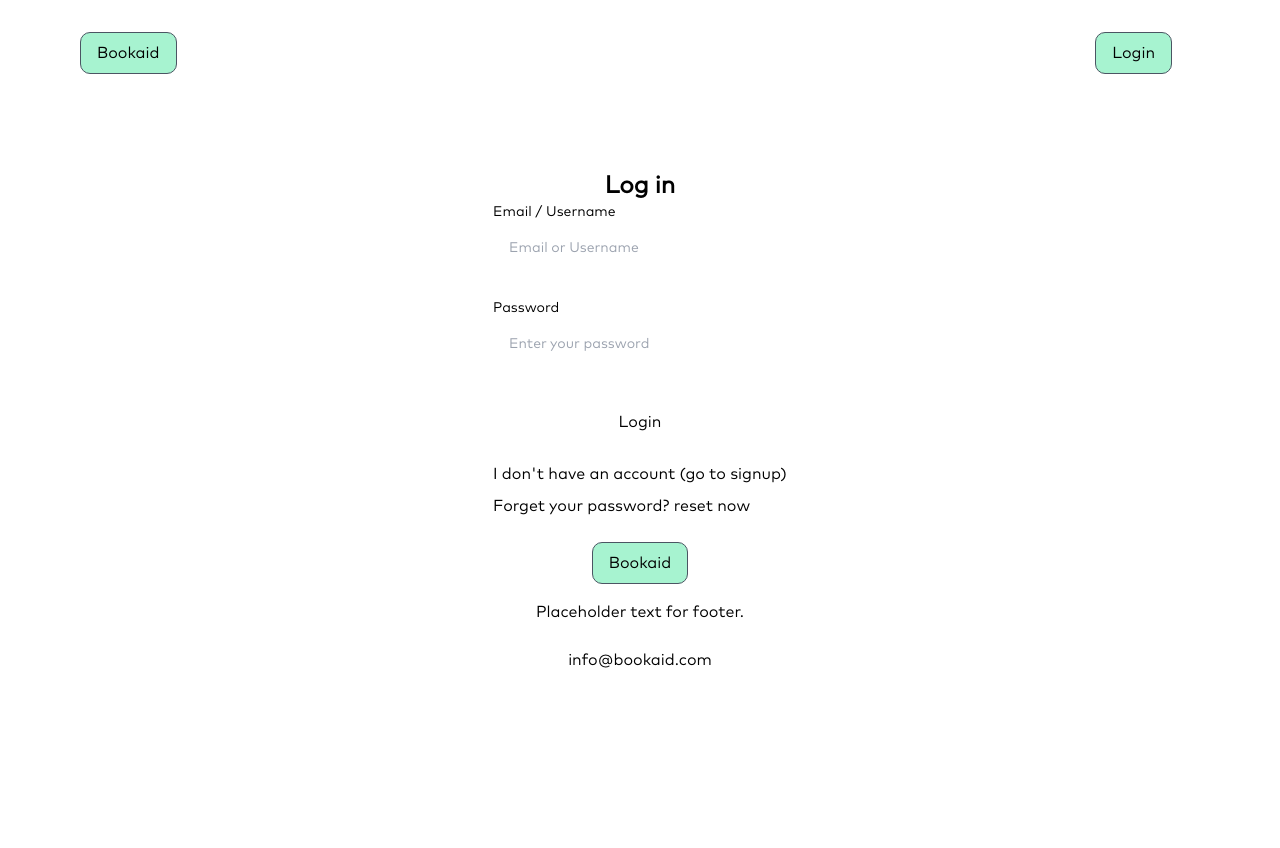
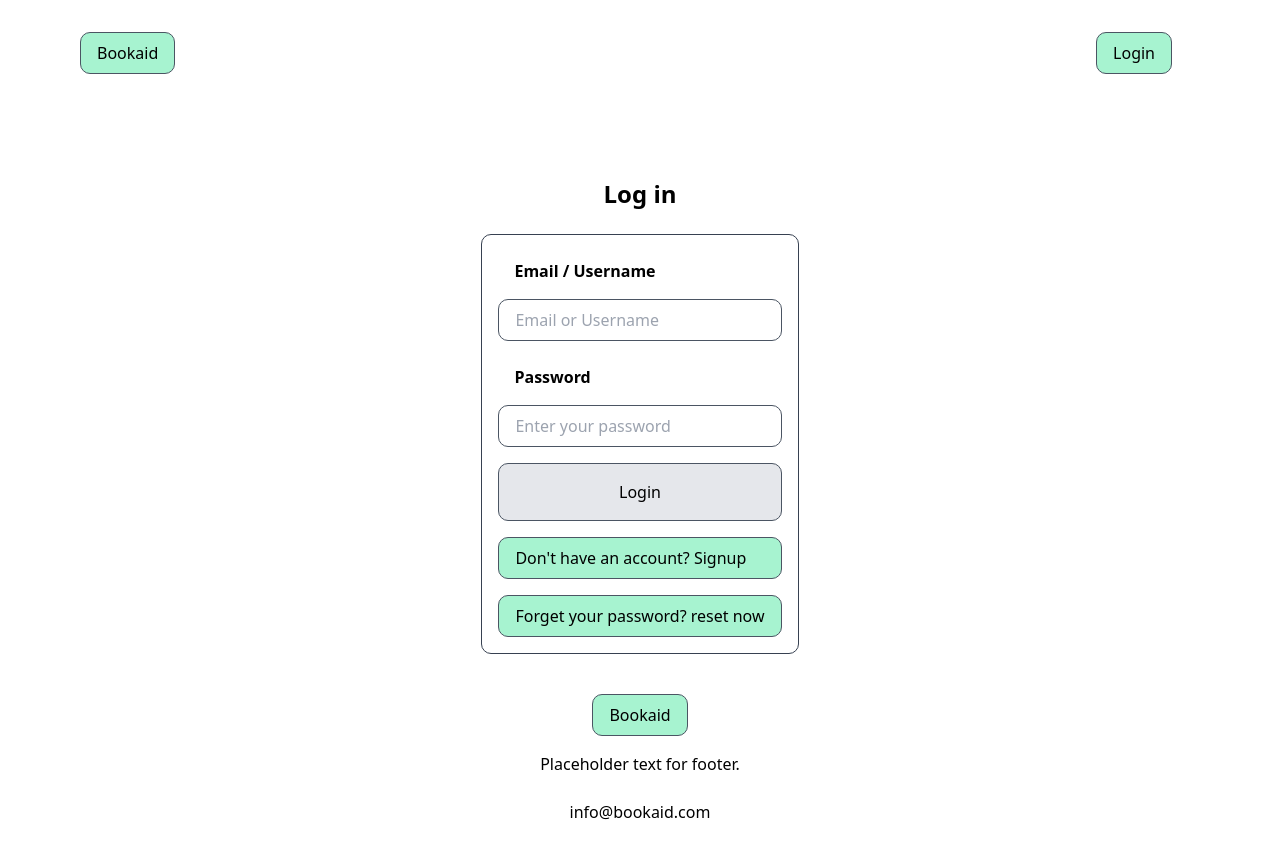
Before and after one commit to bazokhan/bookaid, a Next.js app: page /login in a window 1280 px wide. Before the commit the page ends 800 px from the top, so only its background shows below. Built offline with nearby package versions, Linux system fonts and the light colour scheme; no server answers.

Commit message:
replace old components

```diff
--- a/components/Drawer/index.tsx
+++ b/components/Drawer/index.tsx
@@ -9,30 +9,26 @@ type Props = {
 };
 
 const routes = [
-  { title: 'Account Settings', url: '/profile' },
+  { title: 'My accounts', url: '/' },
+  { title: 'User Settings', url: '/profile' },
   { title: 'Logout', url: '/api/auth/logout', fontColor: 'text-error' }
 ];
 
 const Drawer: React.FC<Props> = ({ isOpen, user, setIsOpen }) => (
   <>
     <div
-      className={` top-0 left-0 z-10 w-full h-full transition-all duration-300 ease-in-out transform bg-black   ${
+      className={`h-screen top-0 left-0 z-10 w-full transition-all duration-300 ease-in-out transform bg-black   ${
         isOpen ? 'absolute opacity-50' : 'opacity-0 hidden'
       }`}
       onClick={() => setIsOpen(false)}
       aria-hidden="true"
     />
     <aside
-      className={`fixed bg-white top-0 right-0 z-30 w-64 h-full overflow-auto transition-all duration-300 ease-in-out transform gradient pt-16 pl-8 ${
+      className={`fixed bg-white top-0 right-0 z-30 w-64 h-screen overflow-auto transition-all duration-300 ease-in-out transform gradient pt-16 pl-8 ${
         isOpen ? 'translate-x-0' : 'translate-x-full'
       }`}
     >
       <div className="flex flex-col items-center">
-        <img
-          src={user?.image || '/images/userPlaceHolder.png'}
-          alt={`${user?.username}`}
-          className="w-16 h-16 rounded-full"
-        />
         <p className="mt-2 text-2xl font-bold text-black">{user?.username}</p>
       </div>
       <ul className="mt-16">
--- a/components/Form/Input.tsx
+++ b/components/Form/Input.tsx
@@ -25,7 +25,7 @@ const Input = ({
     <input
       id={name}
       name={name}
-      className={`px-4 py-2 border border-gray-600 rounded-default ${className}`}
+      className={`w-full px-4 py-2 border border-gray-600 rounded-default ${className}`}
       {...props}
     />
   </label>
--- a/components/Form/index.tsx
+++ b/components/Form/index.tsx
@@ -1,5 +1,9 @@
 import React from 'react';
-import Link from 'next/link';
+import Stack from 'components/Layout/Stack';
+import ErrorMessage from 'components/States/ErrorMessage';
+import Button from 'components/Button/Button';
+import LinkButton from 'components/Button/LinkButton';
+import Input from './Input';
 
 type Props = {
   isLogin: boolean,
@@ -9,83 +13,60 @@ type Props = {
 
 const Form: React.FC<Props> = ({ isLogin, errorMessage, onSubmit }) => (
   <form onSubmit={onSubmit}>
-    {!isLogin && (
-      <label className="pb-1 text-sm">
-        <p>Email</p>
-        <input
+    <Stack>
+      {!isLogin && (
+        <Input
+          label="Email"
           type="email"
           name="email"
           required
           placeholder="Your email address"
-          className="w-full p-4 mb-6 rounded-xl"
         />
-      </label>
-    )}
-    <label className="pb-1 text-sm">
-      <p>{isLogin ? 'Email / Username' : 'Username'}</p>
-      <input
-        type="text"
+      )}
+      <Input
+        label={isLogin ? 'Email / Username' : 'Username'}
         name="username"
         required
         placeholder={isLogin ? 'Email or Username' : 'Username'}
-        className="w-full p-4 mb-6 rounded-xl"
       />
-    </label>
-    <label className="pb-1 text-sm">
-      <p>Password</p>
-      <input
+      <Input
+        label="Password"
         type="password"
         name="password"
         required
         placeholder="Enter your password"
-        className="w-full p-4 mb-6 rounded-xl"
       />
-    </label>
-    {!isLogin && (
-      <label className="pb-1 text-sm">
-        <p>Repeat password</p>
-        <input
+      {!isLogin && (
+        <Input
+          label="Repeat password"
           type="password"
-          name="rpassword"
+          name="password"
           required
           placeholder="Repeat password"
-          className="w-full p-4 mb-6 rounded-xl"
         />
-      </label>
-    )}
+      )}
 
-    <div>
       {isLogin ? (
         <>
-          <button type="submit" className="w-full py-4 btn">
+          <Button type="submit" className="w-full py-4 btn">
             Login
-          </button>
-          <Link href="/signup">
-            <a className="mt-3 block hover:text-main-3">
-              I don't have an account (go to signup)
-            </a>
-          </Link>
-          <Link href="/login/reset-password">
-            <a className="mt-2 block hover:text-main-3">
-              Forget your password? reset now
-            </a>
-          </Link>
+          </Button>
+          <LinkButton href="/signup">Don't have an account? Signup</LinkButton>
+          <LinkButton href="/login/reset-password">
+            Forget your password? reset now
+          </LinkButton>
         </>
       ) : (
         <>
-          <button type="submit" className="w-full py-4 btn">
+          <Button type="submit" className="w-full py-4 btn">
             Signup
-          </button>
-          <Link href="/login">
-            <a className="mt-5 hover:text-main-3">
-              I already have an account (go to login)
-            </a>
-          </Link>
+          </Button>
+          <LinkButton href="/login">Already have an account? Login</LinkButton>
         </>
       )}
-    </div>
 
-    {errorMessage && <p className="text-error">{errorMessage}</p>}
+      {errorMessage && <ErrorMessage error={new Error(errorMessage)} />}
+    </Stack>
   </form>
 );
 
--- a/components/Header/index.tsx
+++ b/components/Header/index.tsx
@@ -21,11 +21,6 @@ const Header: React.FC = () => {
                 className="flex content-center"
                 onClick={() => setIsOpen(prev => !prev)}
               >
-                <img
-                  src={user?.image || '/images/userPlaceHolder.png'}
-                  alt={`${user?.username}`}
-                  className="w-8 h-8 rounded-full"
-                />
                 <p className="ml-2 text-lg text-black">{user?.username}</p>
                 <img
                   src="/images/menu-lines.svg"
--- a/pages/login/index.tsx
+++ b/pages/login/index.tsx
@@ -3,6 +3,7 @@ import { useUser } from 'hooks/useUser';
 import Layout from 'components/Layout';
 import Form from 'components/Form';
 import { LoginForm } from 'common/types';
+import Title from 'components/Typography/Title';
 
 const Login: React.FC = () => {
   useUser({ redirectTo: '/', redirectIfFound: true });
@@ -40,7 +41,7 @@ const Login: React.FC = () => {
   return (
     <Layout>
       <div className="flex flex-col items-center w-full max-w-sm px-4 mx-auto mt-16">
-        <p className="text-2xl font-bold text-black">Log in </p>
+        <Title>Log in</Title>
         <Form isLogin errorMessage={errorMsg} onSubmit={handleSubmit} />
       </div>
     </Layout>
--- a/pages/login/reset-password/index.tsx
+++ b/pages/login/reset-password/index.tsx
@@ -1,5 +1,9 @@
 import React, { useState } from 'react';
 import Layout from 'components/Layout';
+import Input from 'components/Form/Input';
+import Button from 'components/Button/Button';
+import ErrorMessage from 'components/States/ErrorMessage';
+import Stack from 'components/Layout/Stack';
 
 const ResetPassword: React.FC = () => {
   const [errorMsg, setErrorMsg] = useState('');
@@ -49,27 +53,27 @@ const ResetPassword: React.FC = () => {
 
   return (
     <Layout>
-      <div className="flex flex-col items-center justify-center w-full max-w-sm px-4 mx-auto mt-16">
-        <form onSubmit={handleSubmit} className="w-full">
-          <label className="pb-1 text-sm">
-            <p>Email</p>
-            <input
-              type="email"
-              name="email"
-              required
-              value={email}
-              onChange={e => setEmail(e.target.value)}
-              placeholder="Enter your email"
-              className="w-full p-4  rounded-xl"
-            />
-          </label>
-          <button type="submit" className="w-full py-2 mt-4 btn">
-            {loading ? 'Loading...' : 'Send'}
-          </button>
-          {errorMsg && <p className="text-error">{errorMsg}</p>}
-          {successMsg && <p className="text-main-4">{successMsg}</p>}
-        </form>
-      </div>
+      <form onSubmit={handleSubmit}>
+        <Stack>
+          <Input
+            label="Email"
+            name="email"
+            type="email"
+            placeholder="Enter your email"
+            required
+            onChange={e => setEmail(e.target.value)}
+            value={email}
+          />
+
+          <Button loading={loading} type="submit">
+            Send
+          </Button>
+          {errorMsg ? <ErrorMessage error={new Error(errorMsg)} /> : null}
+          {successMsg ? (
+            <p className="text-green-500 font-bold">{successMsg}</p>
+          ) : null}
+        </Stack>
+      </form>
     </Layout>
   );
 };
--- a/pages/profile/index.tsx
+++ b/pages/profile/index.tsx
@@ -9,7 +9,7 @@ const Profile: React.FC = () => {
 
   return (
     <Layout>
-      <Title>My Acoount</Title>
+      <Title>My Profile</Title>
       {user ? (
         <Stack>
           <p className="text-main-4">Username: </p>
--- a/pages/signup/index.tsx
+++ b/pages/signup/index.tsx
@@ -5,6 +5,7 @@ import Layout from 'components/Layout';
 import Form from 'components/Form';
 import { LoginForm } from 'common/types';
 import validateUsername from 'helpers/validateUsername';
+import Title from 'components/Typography/Title';
 
 const Signup: React.FC = () => {
   useUser({ redirectTo: '/', redirectIfFound: true });
@@ -73,7 +74,7 @@ const Signup: React.FC = () => {
   return (
     <Layout>
       <div className="flex flex-col items-center w-full max-w-sm px-4 mx-auto mt-16">
-        <p className="text-2xl font-bold text-black">Create your account </p>
+        <Title>Create your account</Title>
         <Form isLogin={false} errorMessage={errorMsg} onSubmit={handleSubmit} />
       </div>
     </Layout>
--- a/styles/globals.scss
+++ b/styles/globals.scss
@@ -2,11 +2,6 @@
 @import 'tailwindcss/components';
 @import 'tailwindcss/utilities';
 
-@font-face {
-  font-family: 'MarkPro';
-  src: local('MarkPro'), url(../public/fonts/MARKPRO.woff) format('woff');
-}
-
 body {
   @apply font-sans;
 }
--- a/tailwind.config.js
+++ b/tailwind.config.js
@@ -1,6 +1,5 @@
 /* eslint-disable @typescript-eslint/no-var-requires */
 const scrollbarPlugin = require('tailwind-scrollbar');
-const defaultTheme = require('tailwindcss/defaultTheme');
 
 module.exports = {
   mode: 'jit',
@@ -12,32 +11,6 @@ module.exports = {
   darkMode: false,
   theme: {
     extend: {
-      colors: {
-        main: {
-          1: '#EAEAEA',
-          2: '#D2E8F2',
-          3: '#B2ACAC',
-          4: '#07ABBF',
-          5: '#0081CC',
-          6: '#151F4E',
-          7: '#001E3B',
-          8: '#E65030'
-        },
-        bg: {
-          100: '#FFFFFF',
-          200: '#F3F3F3',
-          300: '#E3E3E3',
-          400: '#CCCCCC',
-          600: '#999999',
-          700: '#202020',
-          800: '#060707',
-          900: '#000000'
-        },
-        error: '#EB4D4D'
-      },
-      fontFamily: {
-        sans: ['MarkPro', ...defaultTheme.fontFamily.sans]
-      },
       cursor: {
         grab: 'grab'
       },
```
Also changed, not shown: pages/index.tsx (+50 -30 lines).
